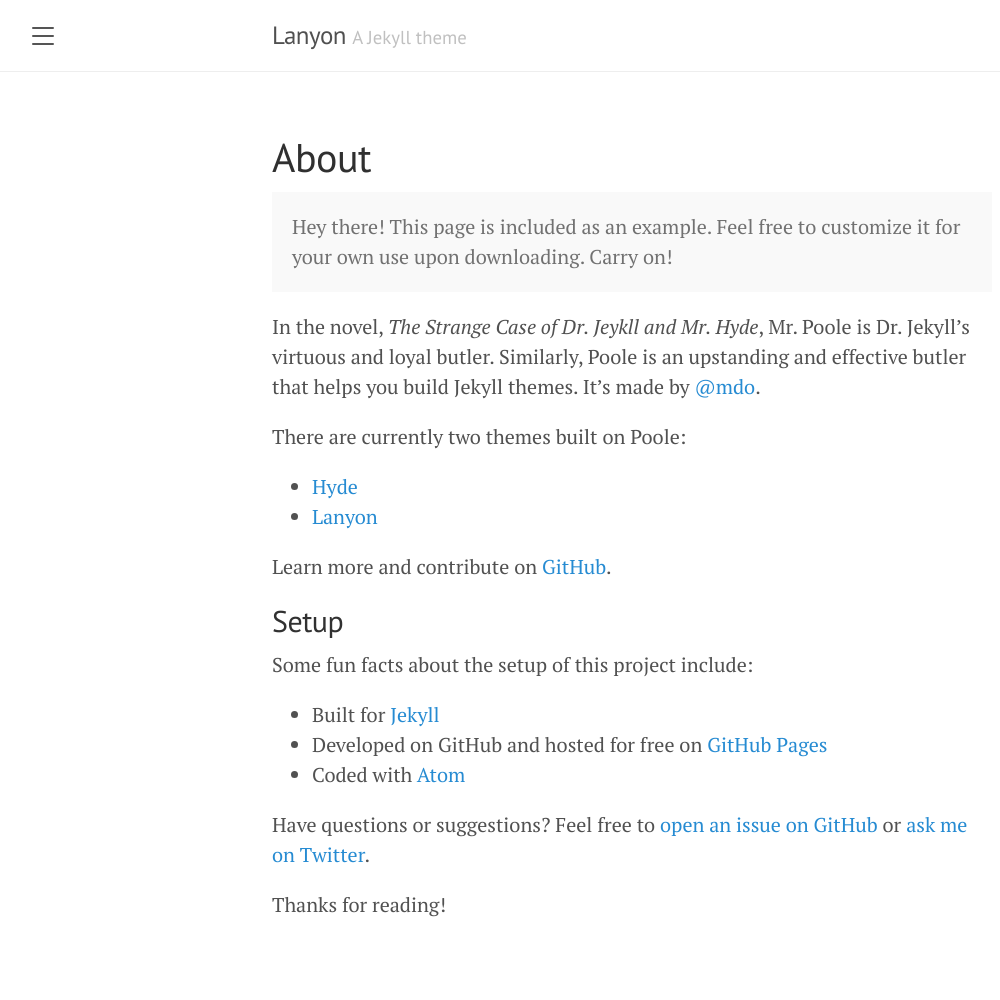
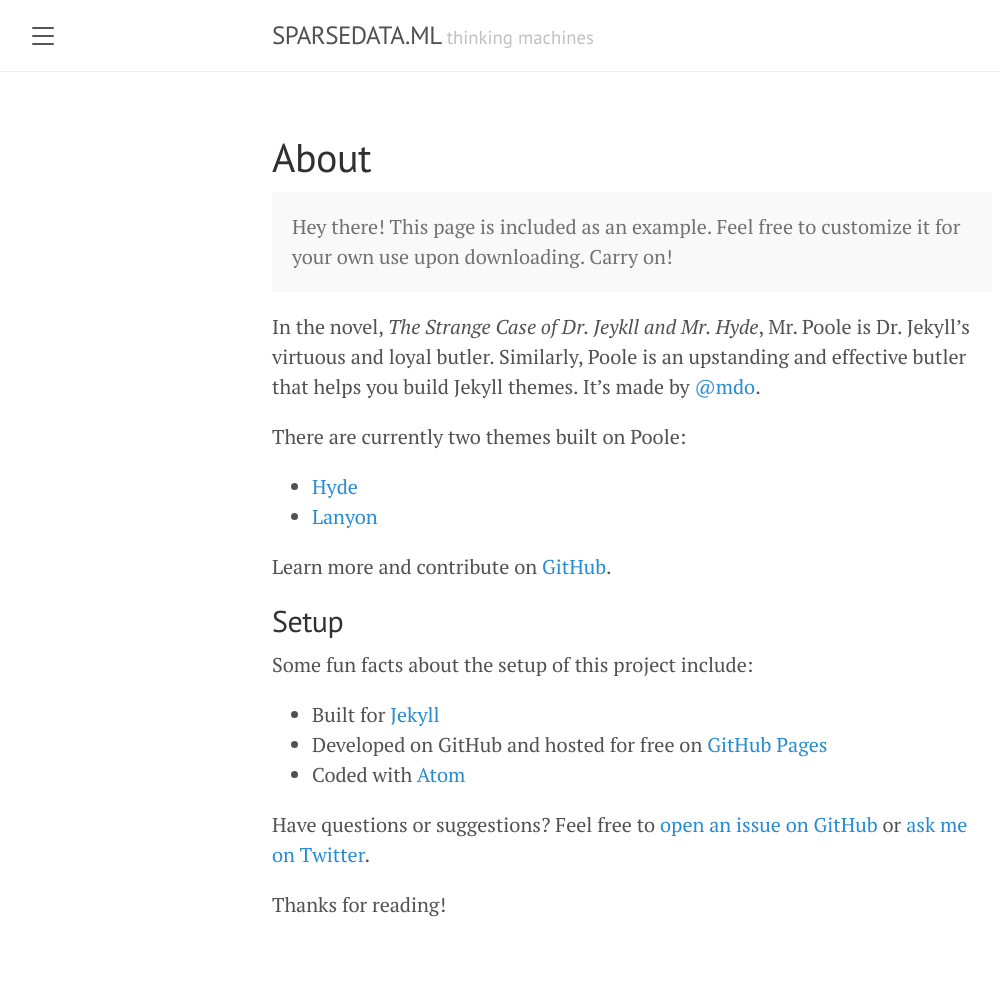
Before and after one commit to agiantwhale/sparsedata, a Jekyll site: the page built from about.md, in a window 1280 px wide. Shown: the whole page, without its empty margins (8-1008 px from the left). Built offline with Jekyll 4.4.1, drawn with Linux system fonts in a browser that asks for light colours.

Commit message:
Clean up site layout

```diff
--- a/_config.yml
+++ b/_config.yml
@@ -1,7 +1,7 @@
 # Setup
-title:               Lanyon
-tagline:             'A Jekyll theme'
-description:         'A reserved <a href="https://jekyllrb.com" target="_blank">Jekyll</a> theme that places the utmost gravity on content with a hidden drawer. Made by <a href="https://twitter.com/mdo" target="_blank">@mdo</a>.'
+title:               SPARSEDATA.ML
+tagline:             'thinking machines'
+description:         'Blog of Il Jae Lee.'
 url:                 http://lanyon.getpoole.com
 baseurl:             ''
 paginate:            5
--- a/_includes/sidebar.html
+++ b/_includes/sidebar.html
@@ -24,10 +24,6 @@
         {% endif %}
       {% endif %}
     {% endfor %}
-
-    <a class="sidebar-nav-item" href="{{ site.github.repo }}/archive/v{{ site.version }}.zip">Download</a>
-    <a class="sidebar-nav-item" href="{{ site.github.repo }}">GitHub project</a>
-    <span class="sidebar-nav-item">Currently v{{ site.version }}</span>
   </nav>
 
   <div class="sidebar-item">
```
